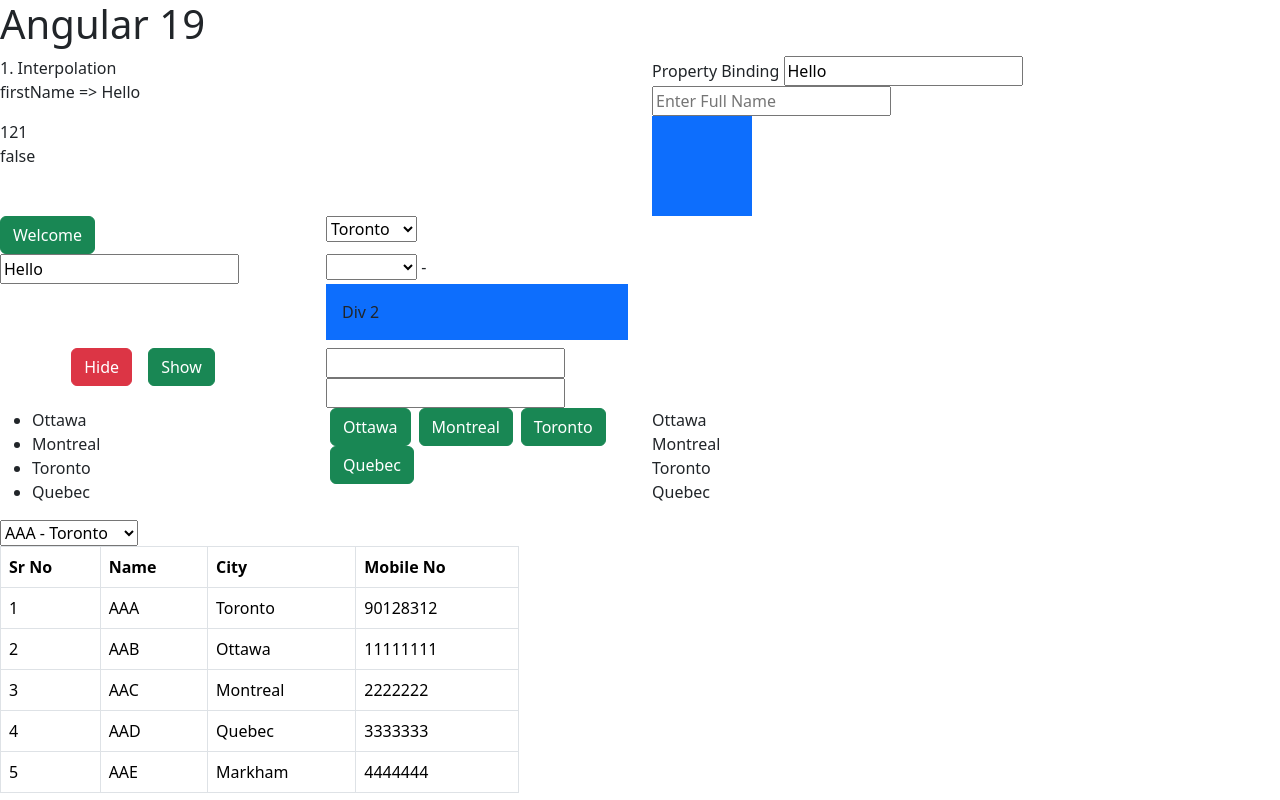
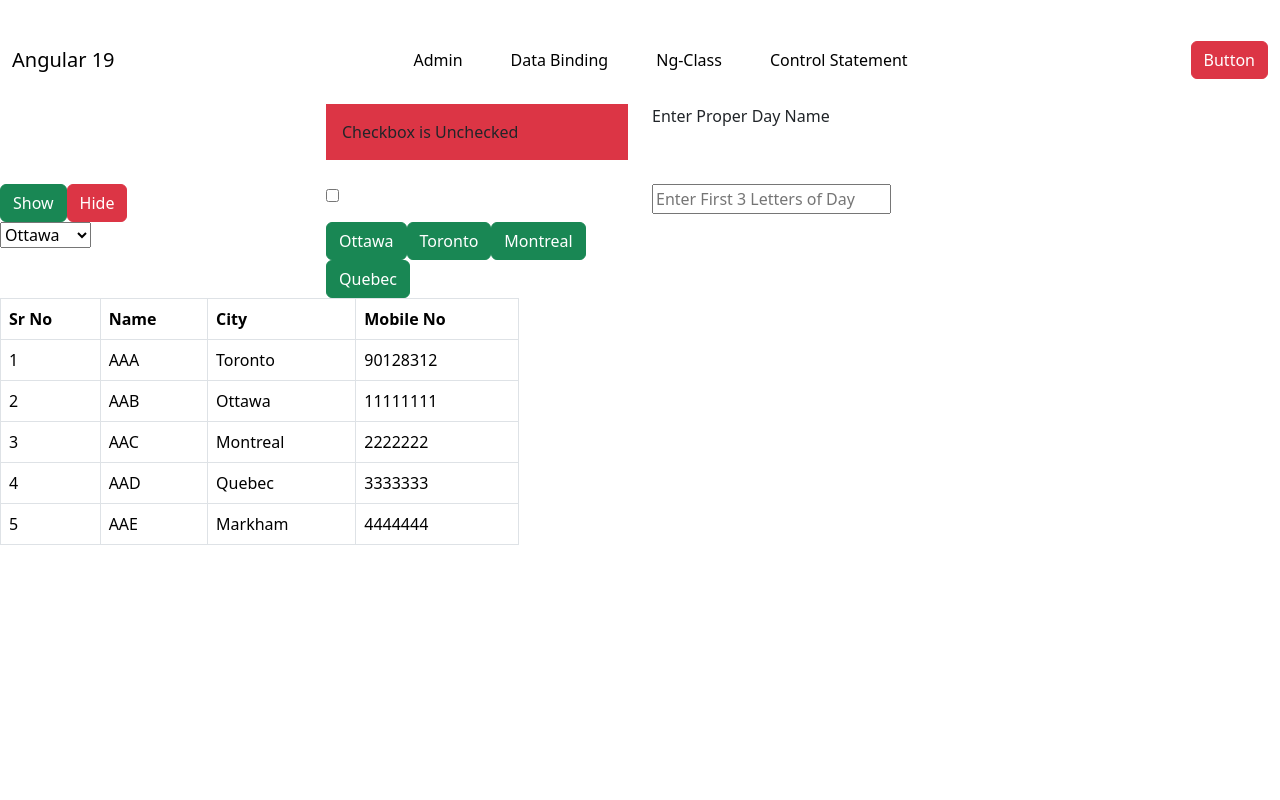
Before and after one commit to limlei2/angularTest, an Angular app: page /control-flow in a window 1280 px wide. Before the commit this address led to /. Shown: the top 800 px of the page. Built offline with nearby package versions, Linux system fonts and the light colour scheme.

Commit message:
control statements

```diff
--- a/src/app/app.component.html
+++ b/src/app/app.component.html
@@ -1,6 +1,15 @@
-<h1>Angular 19</h1>
-<app-data-binding></app-data-binding>
-<app-ng-if></app-ng-if>
-<app-ng-for></app-ng-for>
-<app-ng-class></app-ng-class>
-<app-ng-style></app-ng-style>
+<nav class="navbar navbar-inverse testnav" style="margin-top:16px;">
+    <div class="container-fluid">
+      <div class="navbar-header">
+        <a class="navbar-brand" routerLink="admin">Angular 19</a>
+      </div>
+      <ul class="nav navbar-nav" style="visibility: visible; display: flex; flex-direction: row;">
+        <li><a class="nav-link active p-4" routerLink="admin">Admin</a></li>
+        <li><a class="nav-link active p-4" routerLink="dataBinding">Data Binding</a></li>
+        <li><a class="nav-link active p-4" routerLink="ng-class">Ng-Class</a></li>
+        <li><a class="nav-link active p-4" routerLink="control-flow">Control Statement</a></li>
+      </ul>
+      <button class="btn btn-danger navbar-btn">Button</button>
+    </div>
+  </nav>
+<router-outlet></router-outlet>
--- a/src/app/app.component.ts
+++ b/src/app/app.component.ts
@@ -1,5 +1,5 @@
 import { Component } from '@angular/core';
-import { RouterOutlet } from '@angular/router';
+import { RouterLink, RouterOutlet } from '@angular/router';
 import { AdminComponent } from './components/admin/admin.component';
 import { UserComponent } from './components/user/user.component';
 import { DataBindingComponent } from "./components/data-binding/data-binding.component";
@@ -10,7 +10,7 @@
 
 @Component({
   selector: 'app-root',
-  imports: [DataBindingComponent, NgIfComponent, NgForComponent, NgClassComponent, NgStyleComponent],
+  imports: [DataBindingComponent, NgIfComponent, NgForComponent, NgClassComponent, NgStyleComponent, RouterOutlet, RouterLink],
   templateUrl: './app.component.html',
   styleUrl: './app.component.css'
 })
--- a/src/app/app.routes.ts
+++ b/src/app/app.routes.ts
@@ -1,3 +1,29 @@
 import { Routes } from '@angular/router';
+import { AdminComponent } from './components/admin/admin.component';
+import { DataBindingComponent } from './components/data-binding/data-binding.component';
+import { NgClassComponent } from './components/ng-class/ng-class.component';
+import { ControlStatementComponent } from './components/control-statement/control-statement.component';
 
-export const routes: Routes = [];
+export const routes: Routes = [
+    {
+        path:'',
+        redirectTo: 'dataBinding',
+        pathMatch:'full'
+    },
+    {
+        path:'admin',
+        component:AdminComponent
+    },
+    {
+        path:'dataBinding',
+        component:DataBindingComponent
+    },
+    {
+        path:'ng-class',
+        component:NgClassComponent
+    },
+    {
+        path: 'control-flow',
+        component:ControlStatementComponent
+    }
+];
--- a/src/app/components/admin/admin.component.html
+++ b/src/app/components/admin/admin.component.html
@@ -1,2 +1,4 @@
 <h1>Admin Page</h1>
 <p class="text-welcome">This is the admin page</p>
+
+<button class="btn btn-primary" routerLink="/ng-class">Navigate to Ng-Class</button>
--- a/src/app/components/admin/admin.component.ts
+++ b/src/app/components/admin/admin.component.ts
@@ -1,8 +1,9 @@
 import { Component } from '@angular/core';
+import { RouterLink } from '@angular/router';
 
 @Component({
   selector: 'app-admin',
-  imports: [],
+  imports: [RouterLink],
   templateUrl: './admin.component.html',
   styleUrl: './admin.component.css'
 })
--- /dev/null
+++ b/src/app/components/control-statement/control-statement.component.html
@@ -0,0 +1,90 @@
+<div class="row">
+    <div class="col-3">
+        @if(div1Visible == true) {
+            <div class="bg-success p-3">
+                Div 1
+            </div>
+        }
+    </div>
+    <div class="col-3">
+        @if(isChecked == true) {
+            <div class="bg-primary p-3">
+                Checkbox is Checked
+            </div>
+        } @else {
+            <div class="bg-danger p-3">
+                Checkbox is Unchecked
+            </div>
+        }
+    </div>
+    <div class="col-3">
+        @if(dayName == "mon") {
+            <span>Monday</span>
+        } @else if (dayName == "tue") {
+            <span>Tuesday</span>
+        } @else if (dayName == "wed") {
+            <span>Wednesday</span>
+        } @else if (dayName == "thu") {
+            <span>Thursday</span>
+        } @else if (dayName == "fri") {
+            <span>Friday</span>
+        } @else if (dayName == "sat") {
+            <span>Saturday</span>
+        } @else if (dayName == "sun") {
+            <span>Sunday</span>
+        } @else {
+            <span>Enter Proper Day Name</span>
+        }
+    </div>
+</div>
+
+<div class="row pt-4">
+    <div class="col-3">
+        <button class="btn btn-success" (click)="hideShowDiv1(true)">Show</button>
+        <button class="btn btn-danger" (click)="hideShowDiv1(false)">Hide</button>
+    </div>
+    <div class="col-3">
+        <input type="checkbox" [(ngModel)]="isChecked"/>
+    </div>
+    <div class="col-3">
+        <input type="text" [(ngModel)]="dayName" maxlength="3" placeholder="Enter First 3 Letters of Day"/>
+    </div>
+</div>
+<div class="row">
+    <div class="col-3">
+        <select>
+            @for (item of cityList; track $index){
+                <option>{{item}}</option>
+            }
+        </select>
+    </div>
+    <div class="col-3">
+        @for (city of cityList; track $index) {
+            <button class="btn btn-success">{{city}}</button>
+        }
+    </div>
+</div>
+<div class="row">
+    <div class="col-5">
+        <table class="table table-bordered">
+            <thead>
+                <tr>
+                    <th>Sr No</th>
+                    <th>Name</th>
+                    <th>City</th>
+                    <th>Mobile No</th>
+                </tr>
+            </thead>
+            <tbody>
+                @for (item of employeeArray; track $index) {
+                    <tr>
+                        <td>{{$index+1}}</td>
+                        <td>{{item.name}}</td>
+                        <td>{{item.city}}</td>
+                        <td>{{item.contactNo}}</td>
+                    </tr>
+                }
+            </tbody>
+        </table>
+    </div>
+</div>
--- /dev/null
+++ b/src/app/components/control-statement/control-statement.component.ts
@@ -0,0 +1,33 @@
+import { Component } from '@angular/core';
+import { FormsModule } from '@angular/forms';
+
+@Component({
+  selector: 'app-control-statement',
+  imports: [FormsModule],
+  templateUrl: './control-statement.component.html',
+  styleUrl: './control-statement.component.css'
+})
+export class ControlStatementComponent {
+
+  div1Visible: boolean = false;
+  isChecked: boolean = false;
+  dayName: string = '';
+  cityList: string [] = [
+    "Ottawa",
+    "Toronto",
+    "Montreal",
+    "Quebec"
+  ]
+  employeeArray: any[] = [
+    {empId:121, name:"AAA", city:"Toronto", contactNo:"90128312"},
+    {empId:122, name:"AAB", city:"Ottawa", contactNo:"11111111"},
+    {empId:123, name:"AAC", city:"Montreal", contactNo:"2222222"},
+    {empId:124, name:"AAD", city:"Quebec", contactNo:"3333333"},
+    {empId:125, name:"AAE", city:"Markham", contactNo:"4444444"}
+  ]
+
+  hideShowDiv1(isShow: boolean) {
+    this.div1Visible=isShow;
+  }
+
+}
--- a/src/app/components/data-binding/data-binding.component.html
+++ b/src/app/components/data-binding/data-binding.component.html
@@ -1,3 +1,5 @@
+<button class="btn btn-success" (click)="navigateToAdmin()">Go To Admin</button>
+
 <div class="row">
     <div class="col-6">
         1. Interpolation
--- a/src/app/components/data-binding/data-binding.component.ts
+++ b/src/app/components/data-binding/data-binding.component.ts
@@ -1,5 +1,6 @@
 import { Component } from '@angular/core';
 import { FormsModule } from '@angular/forms';
+import { Router } from '@angular/router';
 
 @Component({
   selector: 'app-data-binding',
@@ -16,7 +17,7 @@
   div1ClassName: string = "bg-primary";
   selectedCity: string = "";
 
-  constructor(){
+  constructor(private router: Router){
     console.log(this.firstName);
     this.isActive = false;
     console.log(this.isActive);
@@ -30,4 +31,8 @@
     console.log("City Changed");
   }
 
+  navigateToAdmin(){
+    this.router.navigateByUrl("/admin")
+  }
+
 }
```
Also changed, not shown: src/app/components/control-statement/control-statement.component.css (added), 1 other file (tests, documents, lock files or other folders).
